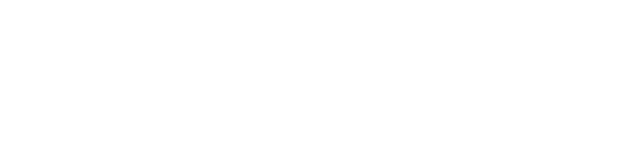
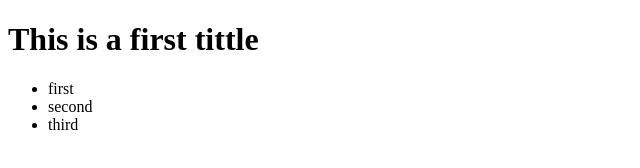
Before and after one commit to stalindlcruz/using-git-2, a plain HTML site: page index.html in a window 1280 px wide. Shown: the whole page, without its empty margins (0-640 px from the left). Drawn offline with Linux system fonts and the light colour scheme.

Commit message:
Adding H1 to header and unordered list to nav

```diff
--- a/index.html
+++ b/index.html
@@ -6,8 +6,16 @@
     <title>Document</title>
 </head>
 <body>
-    <header></header>
-    <nav></nav>
+    <header>
+        <h1>This is a first tittle</h1>
+    </header>
+    <nav>
+        <ul>
+            <li>first</li>
+            <li>second</li>
+            <li>third</li>
+        </ul>
+    </nav>
     <main></main>
     <aside></aside>
     <footer></footer>
```
